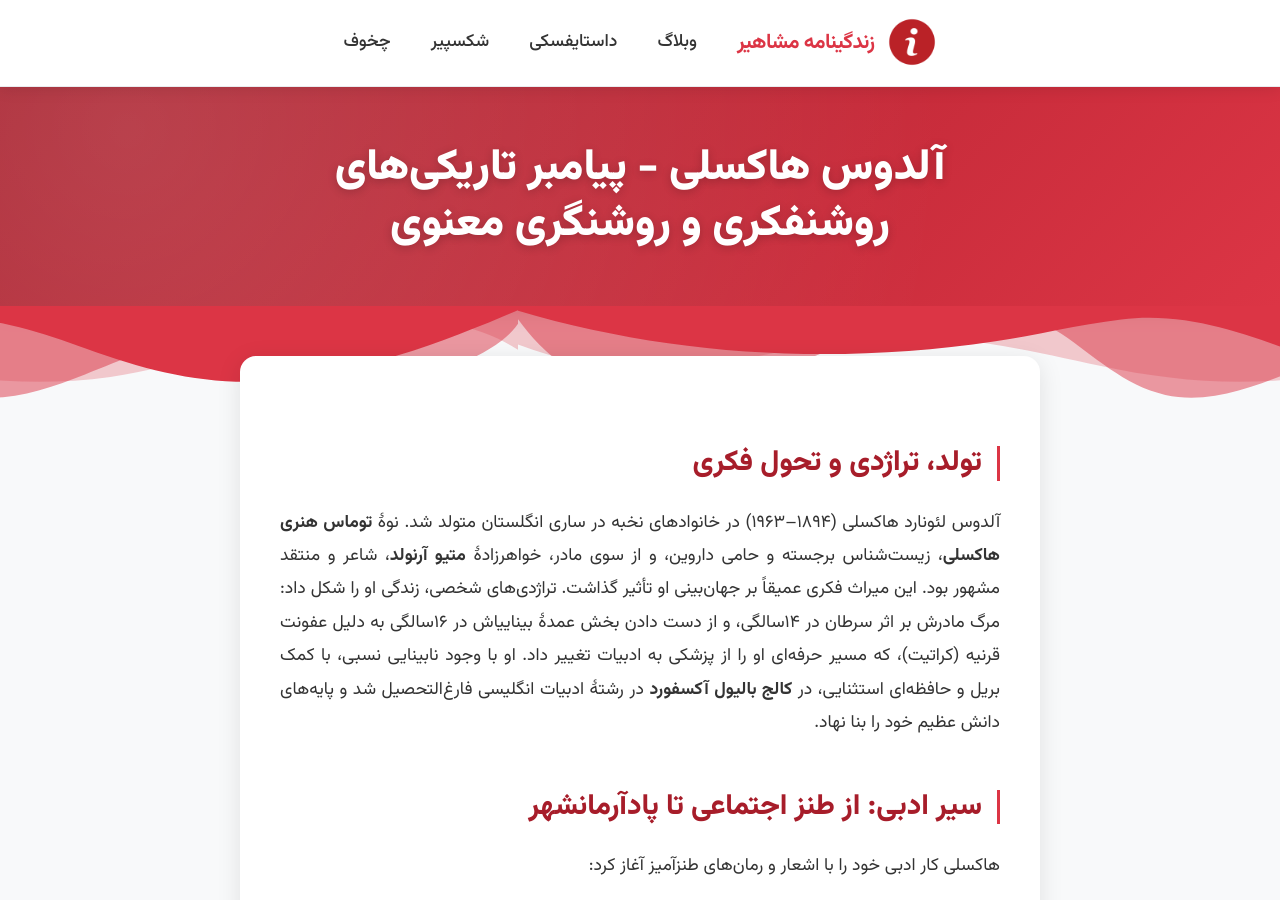
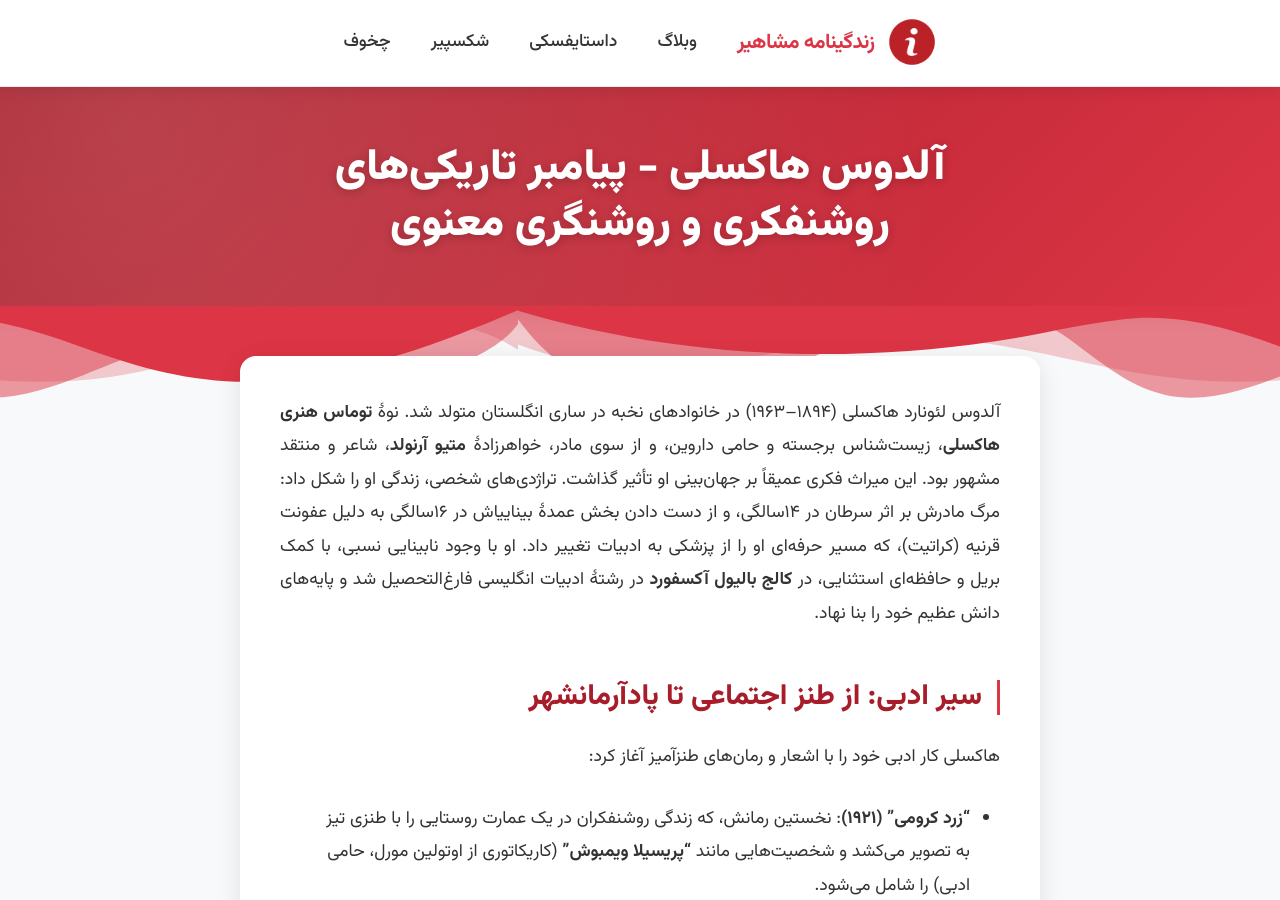
Before and after one commit to darkblog/darkblog.github.io, a Jekyll site: the page built from _posts/2025-6-28-1.md, in a window 1280 px wide and 900 px high. Built offline with Jekyll 4.4.1, drawn with Linux system fonts in a browser that asks for light colours.

Commit message:
Update 2025-6-28-1.md

```diff
--- a/_posts/2025-6-28-1.md
+++ b/_posts/2025-6-28-1.md
@@ -3,7 +3,6 @@ layout: post
 title: آلدوس هاکسلی - پیامبر تاریکی‌های روشنفکری و روشنگری معنوی
 ---
 
-## تولد، تراژدی و تحول فکری
 آلدوس لئونارد هاکسلی (۱۸۹۴–۱۹۶۳) در خانوادهای نخبه در ساری انگلستان متولد شد. نوهٔ **توماس هنری هاکسلی**، زیست‌شناس برجسته و حامی داروین، و از سوی مادر، خواهرزادهٔ **متیو آرنولد**، شاعر و منتقد مشهور بود. این میراث فکری عمیقاً بر جهان‌بینی او تأثیر گذاشت. تراژدی‌های شخصی، زندگی او را شکل داد: مرگ مادرش بر اثر سرطان در ۱۴سالگی، و از دست دادن بخش عمدهٔ بیناییاش در ۱۶سالگی به دلیل عفونت قرنیه (کراتیت)، که مسیر حرفه‌ای او را از پزشکی به ادبیات تغییر داد. او با وجود نابینایی نسبی، با کمک بریل و حافظه‌ای استثنایی، در **کالج بالیول آکسفورد** در رشتهٔ ادبیات انگلیسی فارغ‌التحصیل شد و پایه‌های دانش عظیم خود را بنا نهاد.
 
 ## سیر ادبی: از طنز اجتماعی تا پادآرمانشهر
```
